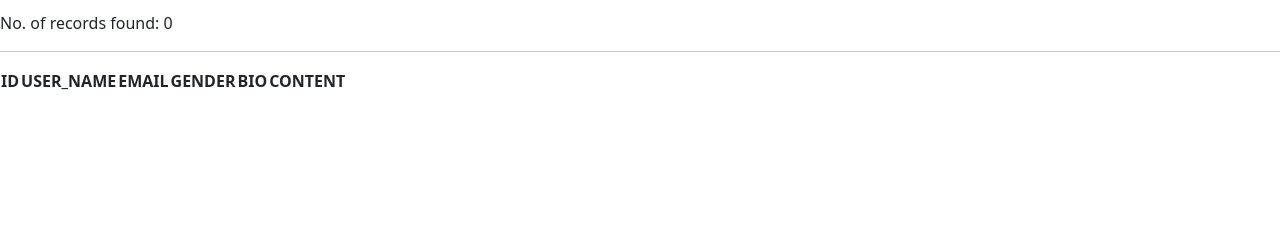
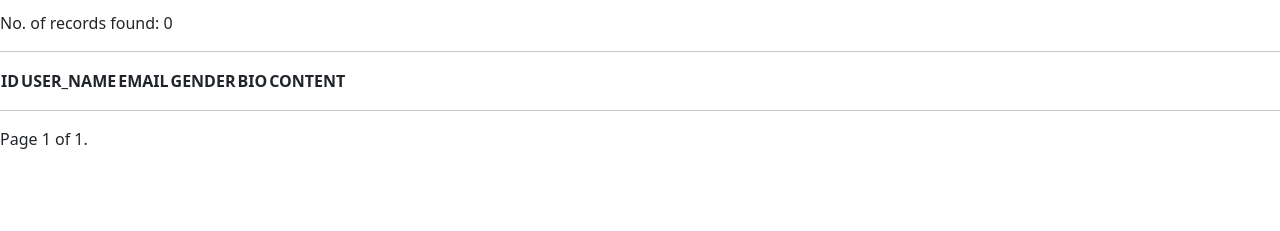
Before and after one commit to amar-sheikh/blog_app, a Django app: page /authors in a window 1280 px wide. Shown: the part 569-800 px from the top of the page. Run offline with Django 5.2, Linux system fonts and the light colour scheme; data that the repository does not hold is empty.

Commit message:
Add pagination

```diff
--- a/app/templates/authors/author_list.html
+++ b/app/templates/authors/author_list.html
@@ -150,6 +150,24 @@
 			{% endfor %}
 		</tbody>
 	</table>
+	<hr>
+	<div class="pagination">
+		<span class="step-links">
+			{% if page_obj.has_previous %}
+				<a href="?page=1">&laquo; first</a>
+				<a href="?page={{ page_obj.previous_page_number }}">previous</a>
+			{% endif %}
+
+			<span class="current">
+				Page {{ page_obj.number }} of {{ page_obj.paginator.num_pages }}.
+			</span>
+
+			{% if page_obj.has_next %}
+				<a href="?page={{ page_obj.next_page_number }}">next</a>
+				<a href="?page={{ page_obj.paginator.num_pages }}">last &raquo;</a>
+			{% endif %}
+		</span>
+	</div>
 	<script src="https://cdn.jsdelivr.net/npm/bootstrap@5.3.6/dist/js/bootstrap.bundle.min.js"
 		integrity="sha384-j1CDi7MgGQ12Z7Qab0qlWQ/Qqz24Gc6BM0thvEMVjHnfYGF0rmFCozFSxQBxwHKO"
 		crossorigin="anonymous"></script>
--- a/app/views/article_view.py
+++ b/app/views/article_view.py
@@ -5,6 +5,7 @@ class ArticleListView(ListView):
     model = Article
     context_object_name = 'articles'
     template_name = 'articles/article_list.html'
+    paginate_by = 20
 
     def get_queryset(self):
         search = self.request.GET.get('search', '')
--- a/app/views/author_view.py
+++ b/app/views/author_view.py
@@ -7,6 +7,7 @@ class AuthorListView(ListView):
     model = Author
     context_object_name = 'authors'
     template_name = 'authors/author_list.html'
+    paginate_by = 10
 
     def get_queryset(self):
         top_active_authors = bool(self.request.GET.get('top_active_authors', 0))
--- a/app/views/comment_view.py
+++ b/app/views/comment_view.py
@@ -7,6 +7,7 @@ class CommentListView(ListView):
     model = Comment
     context_object_name = 'comments'
     template_name = 'comments/comment_list.html'
+    paginate_by = 20
 
     def get_queryset(self):
         approved = self.request.GET.get('approved', 'all')
```
Also changed, not shown: app/templates/articles/article_list.html (+18 -0 lines), app/templates/comments/comment_list.html (+18 -0 lines).
